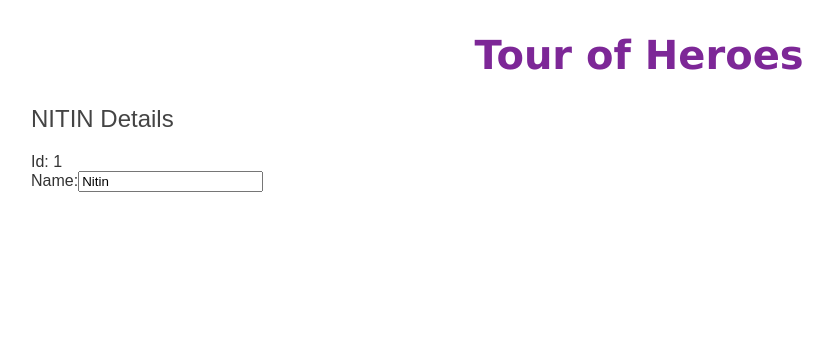
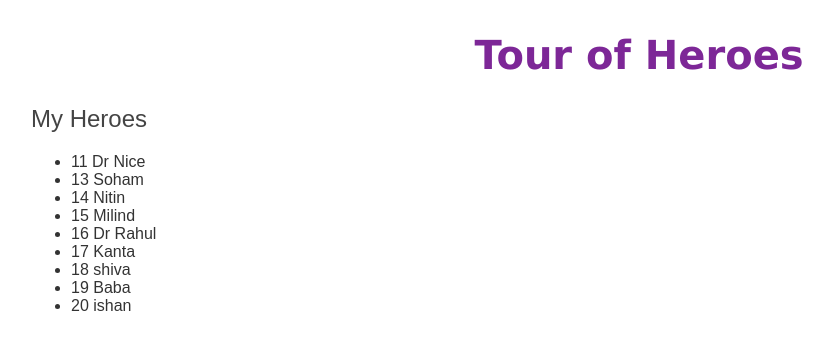
Before and after one commit to truptikolte/angular-tour-of-heroes, an Angular app: page / in a window 1280 px wide. Shown: the top 350 px of the page, without its empty margins (1-834 px from the left). Built offline with nearby package versions, Linux system fonts and the light colour scheme.

Commit message:
Display List of Heroes

```diff
--- a/src/app/heroes/heroes.component.html
+++ b/src/app/heroes/heroes.component.html
@@ -1,7 +1,14 @@
-<h2>{{hero.name | uppercase}} Details</h2>
+<!--<h2>{{hero.name | uppercase}} Details</h2>
 <div><span>Id: </span>{{hero.id}}</div>
 <div>
     <label>
         Name:<input [(ngModel)]="hero.name" placeholder="name"/>
     </label>
-</div>
+</div>-->
+<h2>My Heroes</h2>
+<ul class="heroes">
+    <li *ngFor="let hero of heroes">
+        <span class="badge">{{hero.id}}</span>
+            {{hero.name}}
+    </li>
+</ul>
--- a/src/app/heroes/heroes.component.ts
+++ b/src/app/heroes/heroes.component.ts
@@ -1,15 +1,17 @@
 import { Component, OnInit } from '@angular/core';
-import { Hero } from '../hero';
+import { HEROES } from '../mock-heroes';
 @Component({
   selector: 'app-heroes',
   templateUrl: './heroes.component.html',
   styleUrls: ['./heroes.component.scss']
 })
 export class HeroesComponent implements OnInit {
-  hero: Hero = {
+  heroes = HEROES;
+
+  /*hero: Hero = {
     id : 1,
     name : 'Nitin'
-  };
+  };*/
 
   /*hero = 'Nitin'*/
   constructor() { }
--- /dev/null
+++ b/src/app/mock-heroes.ts
@@ -0,0 +1,13 @@
+import { Hero } from './hero';
+
+export const HEROES: Hero[] = [
+    {id:11, name:'Dr Nice'},
+    {id:13, name:'Soham'},
+    {id:14, name:'Nitin'},
+    {id:15, name:'Milind'},
+    {id:16, name:'Dr Rahul'},
+    {id:17, name:'Kanta'},
+    {id:18, name:'shiva'},
+    {id:19, name:'Baba'},
+    {id:20, name:'ishan'}
+];
```
